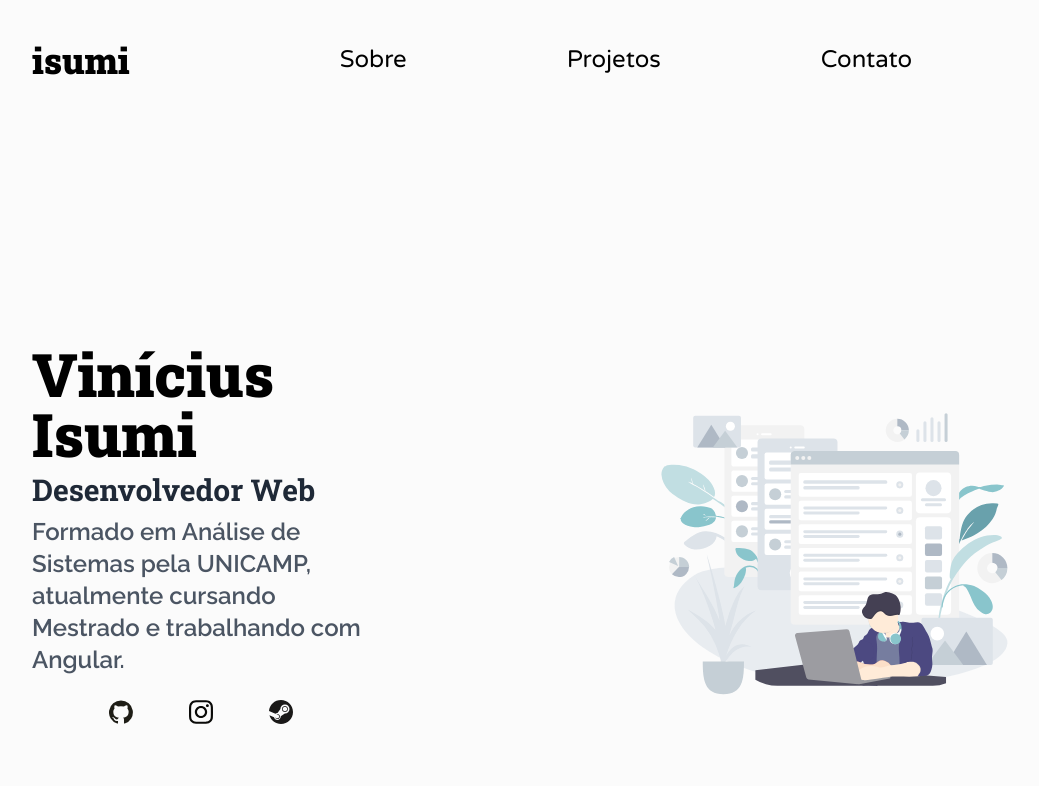
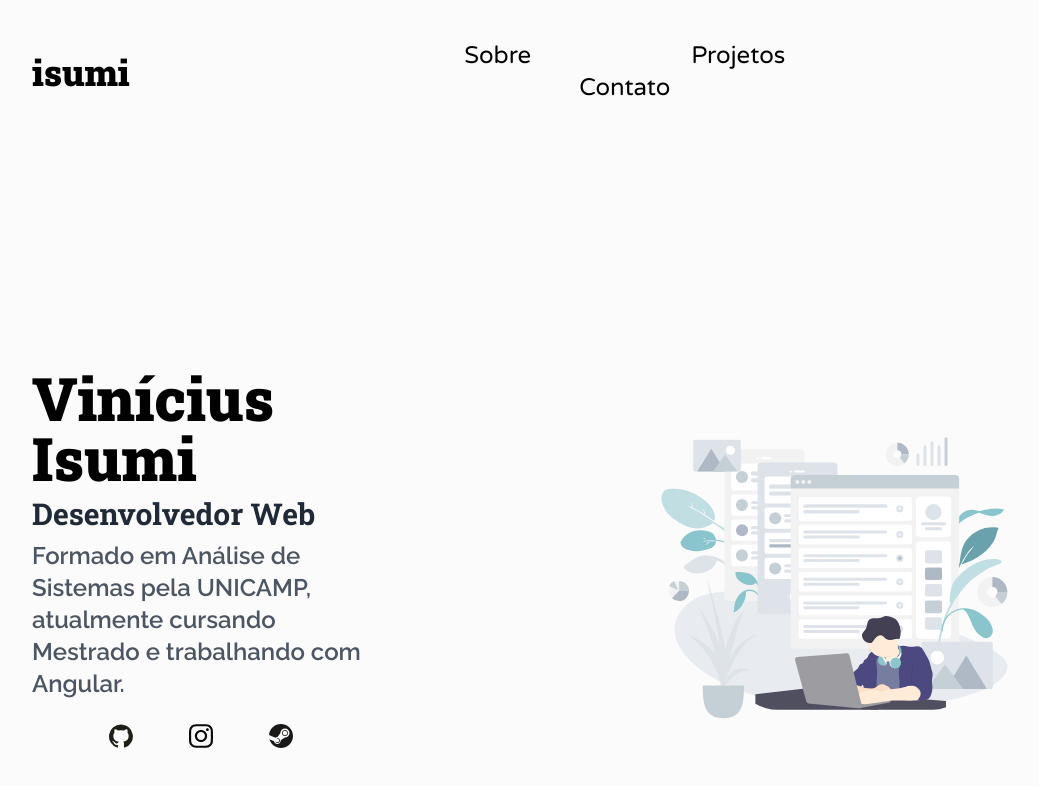
Before and after one commit to visumi/isumiweb, a React (Vite) app: page / in a window 1280 px wide. Shown: the top 786 px of the page, without its empty margins (160-1199 px from the left). Built offline with nearby package versions, Linux system fonts and the light colour scheme.

Commit message:
arrumado tamanho da tela

```diff
--- a/src/App.tsx
+++ b/src/App.tsx
@@ -3,7 +3,7 @@ import Home from './Home';
 import Header from './Header';
 
 const App = () => (
-  <div className="font-sans antialiased bg-primary">
+  <div className="font-sans antialiased bg-primary min-h-screen overflow-y-hidden">
     <Header />
     <Home />
   </div>
--- a/src/header.tsx
+++ b/src/header.tsx
@@ -1,14 +1,13 @@
-import React, { FC, useState } from 'react';
-import DarkModeToggle from 'react-dark-mode-toggle';
+import React, { FC } from 'react';
+// import DarkModeToggle from 'react-dark-mode-toggle';
 
-const Header: FC = () => {
-  const [isDarkMode, setIsDarkMode] = useState(false);
-  return (
+const Header: FC = () => (
+  // const [isDarkMode, setIsDarkMode] = useState(false);
   <div className="flex lg:flex-row flex-col items-center py-10 pl-48 select-none">
     <div className="flex-grow">
-        <h1 className="font-serif font-black text-4xl md:pb-0 pb-4">isumi</h1>
+      <h1 className="font-serif font-black text-4xl md:pb-0 pb-4 hover:text-gray-700">isumi</h1>
     </div>
-      <div className="sm:block flex flex-col text-center -mx-8">
+    <div className="sm:block flex flex-col text-center mx-40">
       <a
         className="inline-block font-display text-2xl mx-16 sm:py-0 py-1 px-4
         hover:transition duration-150 ease-in-out
@@ -34,15 +33,14 @@ const Header: FC = () => {
         Contato
       </a>
     </div>
-      <div className="flex px-20">
+    {/* <div className="flex px-20">
         <DarkModeToggle
           className="focus:outline-none"
           onChange={setIsDarkMode}
           checked={isDarkMode}
           size={60}
         />
-      </div>
+      </div> */}
   </div>
 );
-};
 export default Header;
```
Lines whose indentation alone changed are shown as unchanged.
